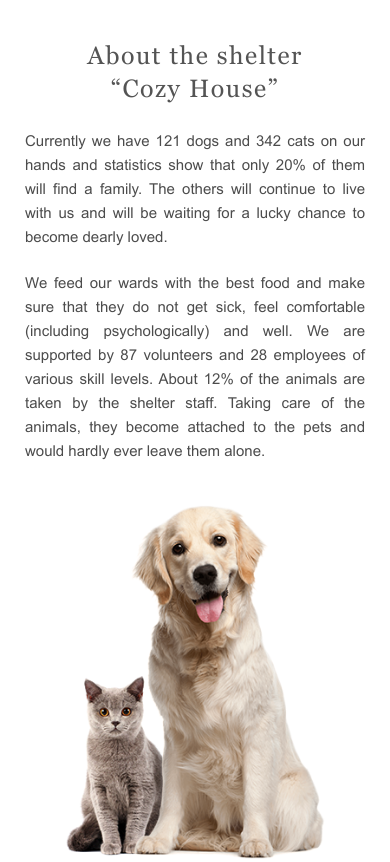
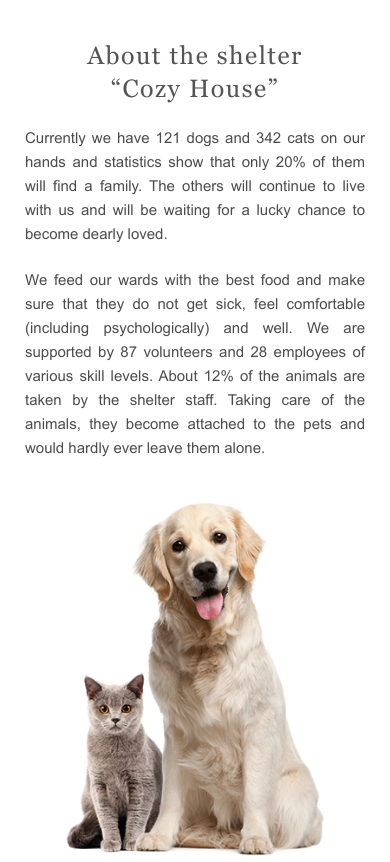
Before and after one commit to anthony-th/shelter, a website built with webpack: page shelter/src/index.html in a window 390 px wide. Shown: the part 802-1664 px from the top of the page. Built offline with nearby package versions, Linux system fonts and the light colour scheme; files whose address does not match are found by name.

Commit message:
refactor: reorganization about section and upd styles for section (Tue, Jul 23, 2024 12:16:20 AM)

```diff
--- a/shelter/src/assets/js/main/footer.js
+++ b/shelter/src/assets/js/main/footer.js
@@ -16,7 +16,7 @@ const footerLocations = createElement('div', ['locations']);
 const footerLocationsTitle = createElement('h3', ['locations-title'], 'We are waiting for your visit');
 const footerLocationsBoston = createLocation('https://www.google.com/maps/place/1+Central+St,+Boston,+MA+02109,+%D0%A1%D0%A8%D0%90/@42.3585558,-71.056915,17z/data=!3m1!4b1!4m5!3m4!1s0x89e370868bc2ce7b:0x82fa7db94f5fea9e!8m2!3d42.3585519!4d-71.0547263', locationImgSrc, '1 Central Street, Boston (entrance from the store)', ['location-boston', 'location-boston-img', 'location-boston-text']);
 const footerLocationsLondon = createLocation('https://www.google.com/maps/place/18+South+Rd,+Londonderry,+NH+03053,+%D0%A1%D0%A8%D0%90/@42.8246256,-71.364361,17z/data=!3m1!4b1!4m5!3m4!1s0x89e3ad7442d3b7b7:0x5550ec16f1a4554d!8m2!3d42.8246217!4d-71.3621723', locationImgSrc, '18 South Park, London', ['location-london', 'location-london-img', 'location-london-text']);
-const footerImg = createElement('img', ['footer-img'], '', { src: footerImgSrc });
+const footerImg = createElement('img', ['footer-img'], '', { src: footerImgSrc, alt: '' });
 
 footer.append(footerContainer);
 footerContainer.append(footerContacts, footerLocations, footerImg);
--- a/shelter/src/assets/js/main/section_about.js
+++ b/shelter/src/assets/js/main/section_about.js
@@ -1,24 +1,13 @@
+import { createElement } from '../common/createElement';
 import aboutImgSrc from '../../img/about-the-shelter.webp';
 
-export const sectionAbout = document.createElement('section');
-sectionAbout.classList.add('about');
-const aboutContainer = document.createElement('div');
-aboutContainer.classList.add('about__container');
-const aboutImg = document.createElement('img');
-aboutImg.classList.add('about__img');
-aboutImg.alt = '';
-aboutImg.src = aboutImgSrc;
-const aboutBlock = document.createElement('div');
-aboutBlock.classList.add('about__text-block');
-const aboutTitle = document.createElement('h2');
-aboutTitle.classList.add('about__title');
-aboutTitle.innerHTML = `About the shelter<br>“Cozy House”`
-const aboutText1 = document.createElement('p');
-aboutText1.classList.add('about__text');
-aboutText1.textContent = 'Currently we have 121 dogs and 342 cats on our hands and statistics show that only 20% of them will find a family. The others will continue to live with us and will be waiting for a lucky chance to become dearly loved.';
-const aboutText2 = document.createElement('p');
-aboutText2.classList.add('about__text');
-aboutText2.textContent = 'We feed our wards with the best food and make sure that they do not get sick, feel comfortable (including psychologically) and well. We are supported by 87 volunteers and 28 employees of various skill levels. About 12% of the animals are taken by the shelter staff. Taking care of the animals, they become attached to the pets and would hardly ever leave them alone.';
+export const sectionAbout = createElement('section', ['about']);
+const aboutContainer = createElement('div', ['about__container']);
+const aboutImg = createElement('img', ['about__img'], '', { src: aboutImgSrc, alt: '' });
+const aboutBlock = createElement('div', ['about__text-block']);
+const aboutTitle = createElement('h2', ['about__title'], 'About the shelter “Cozy House”');
+const aboutText1 = createElement('p', ['about__text'], 'Currently we have 121 dogs and 342 cats on our hands and statistics show that only 20% of them will find a family. The others will continue to live with us and will be waiting for a lucky chance to become dearly loved.');
+const aboutText2 = createElement('p', ['about__text'], 'We feed our wards with the best food and make sure that they do not get sick, feel comfortable (including psychologically) and well. We are supported by 87 volunteers and 28 employees of various skill levels. About 12% of the animals are taken by the shelter staff. Taking care of the animals, they become attached to the pets and would hardly ever leave them alone.');
 
 sectionAbout.append(aboutContainer);
 aboutContainer.append(aboutImg, aboutBlock);
--- a/shelter/src/assets/sass/sections/_about.scss
+++ b/shelter/src/assets/sass/sections/_about.scss
@@ -49,10 +49,13 @@
       line-height: 130%;
       letter-spacing: 0.06em;
       color: $color-dark-l;
+      max-width: 370px;
       @media screen and (max-width: 480px) {
         margin-bottom: 3px;
         font-size: 25px;
         text-align: center;
+        max-width: 290px;
+        margin: 0 auto;
       }
     }
     .about__text {
```
